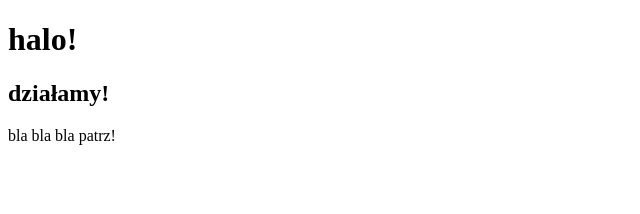
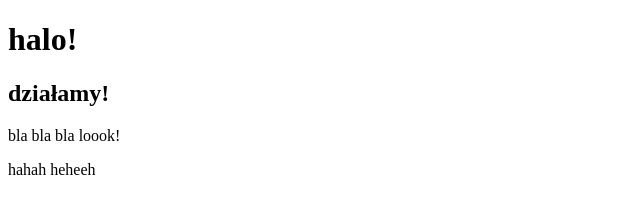
Before and after one commit to ro0bert91/newGitTest, a plain HTML site: page index.html in a window 1280 px wide. Shown: the whole page, without its empty margins (0-640 px from the left). Drawn offline with Linux system fonts and the light colour scheme.

Commit message:
second p

```diff
--- a/index.html
+++ b/index.html
@@ -8,6 +8,7 @@
     <h1>halo!</h1>
     <h2>działamy!</h2>
 
-    <p>bla bla bla patrz!</p>
+    <p>bla bla bla loook!</p>
+    <p>hahah heheeh</p>
 </body>
 </html>
```
